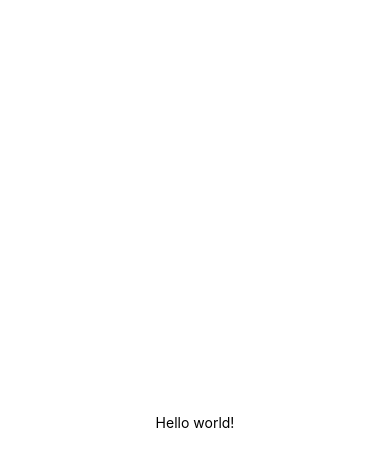
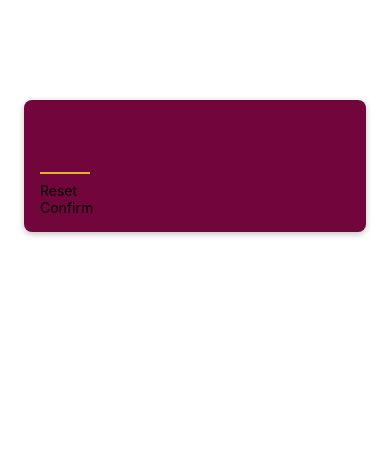
Before and after one commit to ThiagoSantiago/GuessMyNumber, a React Native app: screen / in a window 390 px wide. Shown: the top 466 px of the page. Built offline with nearby package versions, Linux system fonts and the light colour scheme.

Commit message:
Create buttons and text field

```diff
--- a/App.js
+++ b/App.js
@@ -1,20 +1,10 @@
 import { StatusBar } from 'expo-status-bar';
 import { StyleSheet, Text, View } from 'react-native';
 
+import StartGameScreen from './screens/GameScreen';
+
 export default function App() {
-  return (
-    <View style={styles.container}>
-      <Text>Hello world!</Text>
-      <StatusBar style="auto" />
-    </View>
-  );
+  return <StartGameScreen />
 }
 
-const styles = StyleSheet.create({
-  container: {
-    flex: 1,
-    backgroundColor: '#fff',
-    alignItems: 'center',
-    justifyContent: 'center',
-  },
-});
+const styles = StyleSheet.create({ });
--- /dev/null
+++ b/components/PrimaryButton.js
@@ -0,0 +1,11 @@
+import { View, Text } from "react-native";
+
+function PrimaryButton({ children }) {
+  return (
+    <View>
+      <Text>{children}</Text>
+    </View>
+  );
+}
+
+export default PrimaryButton;
--- a/screens/GameScreen.js
+++ b/screens/GameScreen.js
@@ -0,0 +1,46 @@
+import { TextInput, View, StyleSheet } from "react-native";
+import PrimaryButton from "../components/PrimaryButton";
+
+function StartGameScreen() {
+  return (
+    <View style={styles.inputContainer}>
+      <TextInput
+        style={styles.textInput}
+        maxLength={2}
+        keyboardType="number-pad"
+        autoCapitalize="none"
+        autoCorrect={false}
+      />
+      <PrimaryButton>Reset</PrimaryButton>
+      <PrimaryButton>Confirm</PrimaryButton>
+    </View>
+  );
+}
+
+export default StartGameScreen;
+
+const styles = StyleSheet.create({
+  inputContainer: {
+    marginTop: 100,
+    marginHorizontal: 24,
+    borderRadius: 8,
+    padding: 16,
+    backgroundColor: "#72063c",
+    elevation: 4,
+    shadowColor: "black",
+    shadowOffset: { width: 0, height: 2 },
+    shadowRadius: 6,
+    shadowOpacity: 0.25,
+  },
+  textInput: {
+    height: 50,
+    width: 50,
+    fontSize: 32,
+    borderBottomColor: "#ddb52f",
+    borderBottomWidth: 2,
+    color: "#ddb52f",
+    marginVertical: 8,
+    fontWeight: "bold",
+    textAlign: "center",
+  },
+});
```
